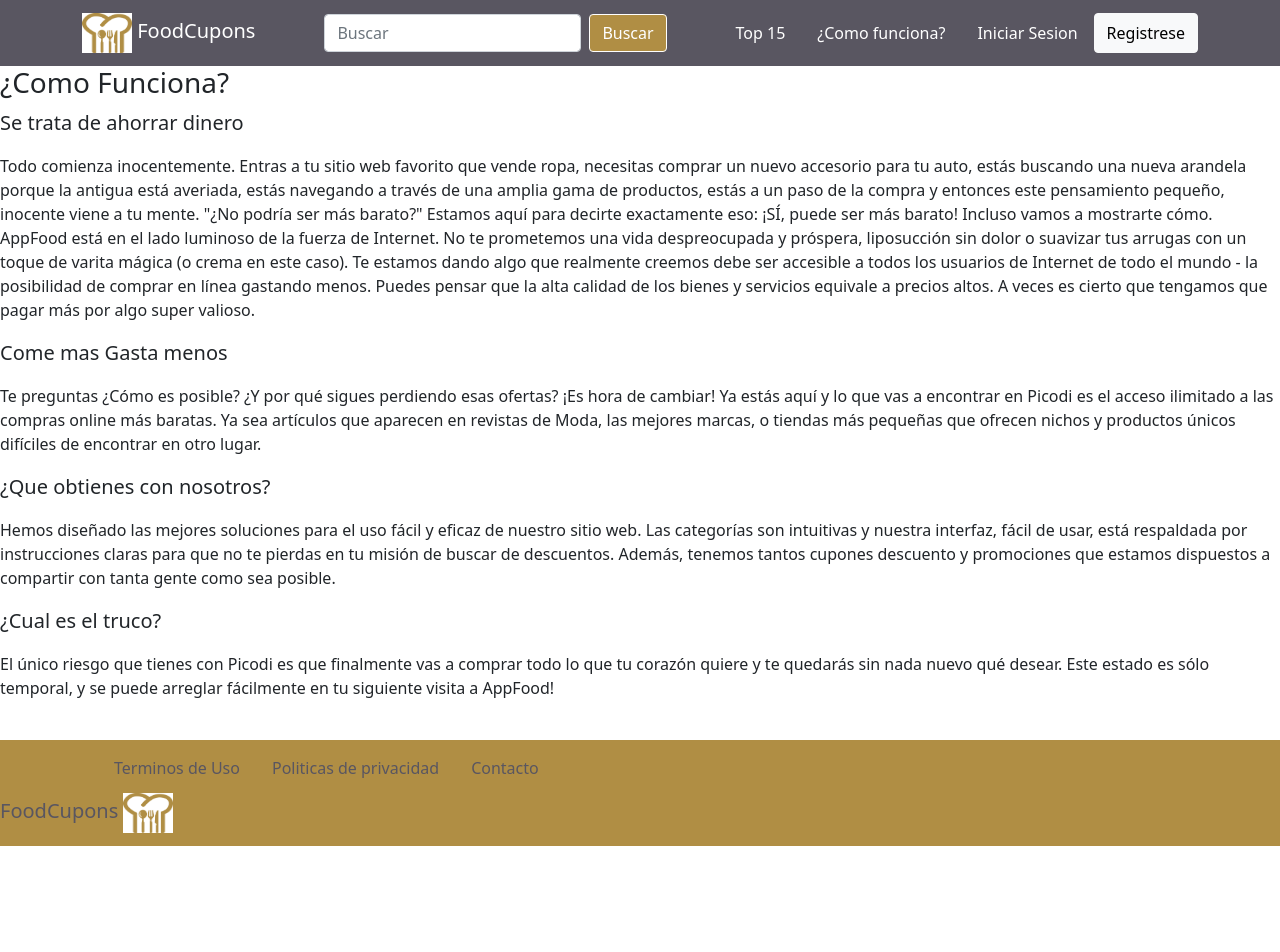
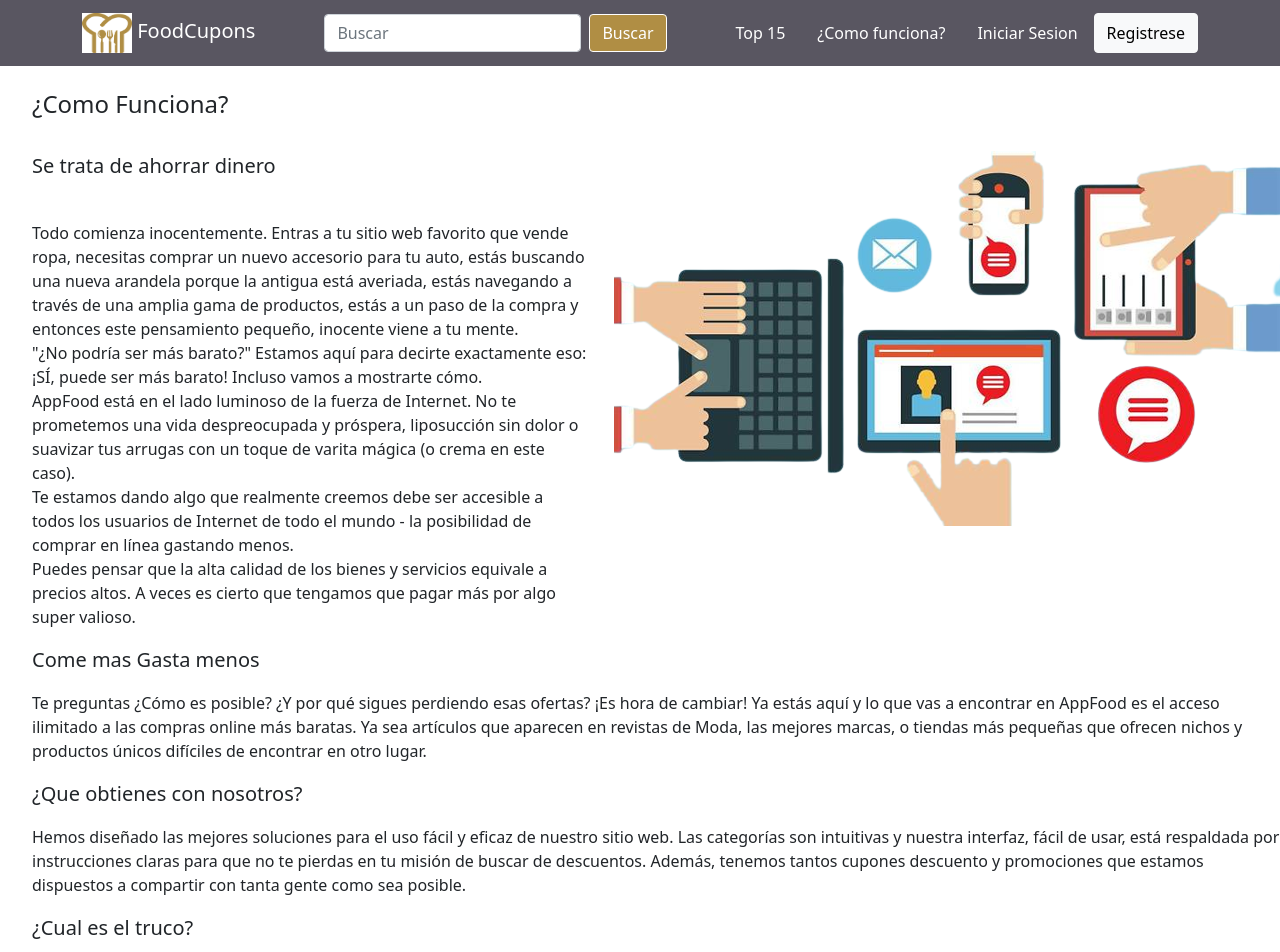
Before and after one commit to laura4rero/Proyecto-Final-Angular, an Angular app: page /como-funciona in a window 1280 px wide. Shown: the top 952 px of the page. Before the commit the page ends 846 px from the top, so only its background shows below. Built offline with nearby package versions, Linux system fonts and the light colour scheme.

Commit message:
Agregando rutas

```diff
--- a/src/app/app-routing.module.ts
+++ b/src/app/app-routing.module.ts
@@ -1,10 +1,14 @@
 import { NgModule } from '@angular/core';
 import { RouterModule, Routes } from '@angular/router';
 import { ComoFuncionaComponent } from './como-funciona/como-funciona.component';
+import { IniciarSesionComponent } from './iniciar-sesion/iniciar-sesion.component';
+
 
 const routes: Routes =
 [
-  { path: 'como-funciona', component: ComoFuncionaComponent }
+  { path: 'como-funciona', component: ComoFuncionaComponent },
+  { path: 'iniciar-sesion', component: IniciarSesionComponent },
+
 ];
 
 @NgModule({
--- a/src/app/como-funciona/como-funciona.component.html
+++ b/src/app/como-funciona/como-funciona.component.html
@@ -1,23 +1,32 @@
-<h3>¿Como Funciona?</h3>
-<p class="lead">
-    Se trata de ahorrar dinero</p>
-  <p>
-    Todo comienza inocentemente. Entras a tu sitio web favorito que vende ropa, necesitas comprar un nuevo accesorio para tu auto, estás buscando una nueva arandela porque la antigua está averiada, estás navegando a través de una amplia gama de productos, estás a un paso de la compra y entonces este pensamiento pequeño, inocente viene a tu mente. "¿No podría ser más barato?" Estamos aquí para decirte exactamente eso: ¡SÍ, puede ser más barato! Incluso vamos a mostrarte cómo.
 <br>
-    AppFood está en el lado luminoso de la fuerza de Internet. No te prometemos una vida despreocupada y próspera, liposucción sin dolor o suavizar tus arrugas con un toque de varita mágica (o crema en este caso). Te estamos dando algo que realmente creemos debe ser accesible a todos los usuarios de Internet de todo el mundo - la posibilidad de comprar en línea gastando menos. Puedes pensar que la alta calidad de los bienes y servicios equivale a precios altos. A veces es cierto que tengamos que pagar más por algo super valioso.
-  </p>
-<p class="lead">
-    Come mas Gasta menos</p>
-  <p>
-  Te preguntas ¿Cómo es posible? ¿Y por qué sigues perdiendo esas ofertas? ¡Es hora de cambiar! Ya estás aquí y lo que vas a encontrar en Picodi es el acceso ilimitado a las compras online más baratas. Ya sea artículos que aparecen en revistas de Moda, las mejores marcas, o tiendas más pequeñas que ofrecen nichos y productos únicos difíciles de encontrar en otro lugar.
-  </p>
-<p class="lead">
-    ¿Que obtienes con nosotros?</p>
-  <p>
+<ul class="h4">¿Como Funciona?</ul>
+<br>
+  <div class="row">
+    <div class="col">
+      <ul class="lead">Se trata de ahorrar dinero</ul>
+      <ul class="text-justify">
+      <br>Todo comienza inocentemente. Entras a tu sitio web favorito que vende ropa, necesitas comprar un nuevo accesorio para tu auto, estás buscando una nueva arandela porque la antigua está averiada, estás navegando a través de una amplia gama de productos, estás a un paso de la compra y entonces este pensamiento pequeño, inocente viene a tu mente.
+      <br>"¿No podría ser más barato?" Estamos aquí para decirte exactamente eso: ¡SÍ, puede ser más barato! Incluso vamos a mostrarte cómo.
+      <br> AppFood está en el lado luminoso de la fuerza de Internet. No te prometemos una vida despreocupada y próspera, liposucción sin dolor o suavizar tus arrugas con un toque de varita mágica (o crema en este caso).
+      <br> Te estamos dando algo que realmente creemos debe ser accesible a todos los usuarios de Internet de todo el mundo - la posibilidad de comprar en línea gastando menos.
+      <br> Puedes pensar que la alta calidad de los bienes y servicios equivale a precios altos. A veces es cierto que tengamos que pagar más por algo super valioso.
+    </ul>
+    </div>
+    <div class="col"><img src="../../assets/images/como_funciona.png" alt=""></div>
+    <div class="w-100"></div>
+  </div>
+<ul class="lead">
+    Come mas Gasta menos</ul>
+    <ul class="text-justify">
+  Te preguntas ¿Cómo es posible? ¿Y por qué sigues perdiendo esas ofertas? ¡Es hora de cambiar! Ya estás aquí y lo que vas a encontrar en AppFood es el acceso ilimitado a las compras online más baratas. Ya sea artículos que aparecen en revistas de Moda, las mejores marcas, o tiendas más pequeñas que ofrecen nichos y productos únicos difíciles de encontrar en otro lugar.
+</ul>
+  <ul class="lead">
+    ¿Que obtienes con nosotros?</ul>
+  <ul class="text-justify">
   Hemos diseñado las mejores soluciones para el uso fácil y eficaz de nuestro sitio web. Las categorías son intuitivas y nuestra interfaz, fácil de usar, está respaldada por instrucciones claras para que no te pierdas en tu misión de buscar de descuentos. Además, tenemos tantos cupones descuento y promociones que estamos dispuestos a compartir con tanta gente como sea posible.
-  </p>
-<p class="lead">
-  ¿Cual es el truco?</p>
-<p>
-El único riesgo que tienes con Picodi es que finalmente vas a comprar todo lo que tu corazón quiere y te quedarás sin nada nuevo qué desear. Este estado es sólo temporal, y se puede arreglar fácilmente en tu siguiente visita a AppFood!
-</p>
+  </ul>
+<ul class="lead">
+  ¿Cual es el truco?</ul>
+<ul class="text-justify">
+El único riesgo que tienes con AppFood es que finalmente vas a comprar todo lo que tu corazón quiere y te quedarás sin nada nuevo qué desear. Este estado es sólo temporal, y se puede arreglar fácilmente en tu siguiente visita a AppFood!
+</ul>
--- /dev/null
+++ b/src/app/iniciar-sesion/iniciar-sesion.component.html
@@ -0,0 +1 @@
+<p>iniciar-sesion works!</p>
--- /dev/null
+++ b/src/app/iniciar-sesion/iniciar-sesion.component.ts
@@ -0,0 +1,15 @@
+import { Component, OnInit } from '@angular/core';
+
+@Component({
+  selector: 'app-iniciar-sesion',
+  templateUrl: './iniciar-sesion.component.html',
+  styleUrls: ['./iniciar-sesion.component.css']
+})
+export class IniciarSesionComponent implements OnInit {
+
+  constructor() { }
+
+  ngOnInit(): void {
+  }
+
+}
```
Also changed, not shown: src/app/app.module.ts (+5 -2 lines), src/app/iniciar-sesion/iniciar-sesion.component.css (added), src/assets/images/como_funciona.png (added), 1 other file (tests, documents, lock files or other folders).
